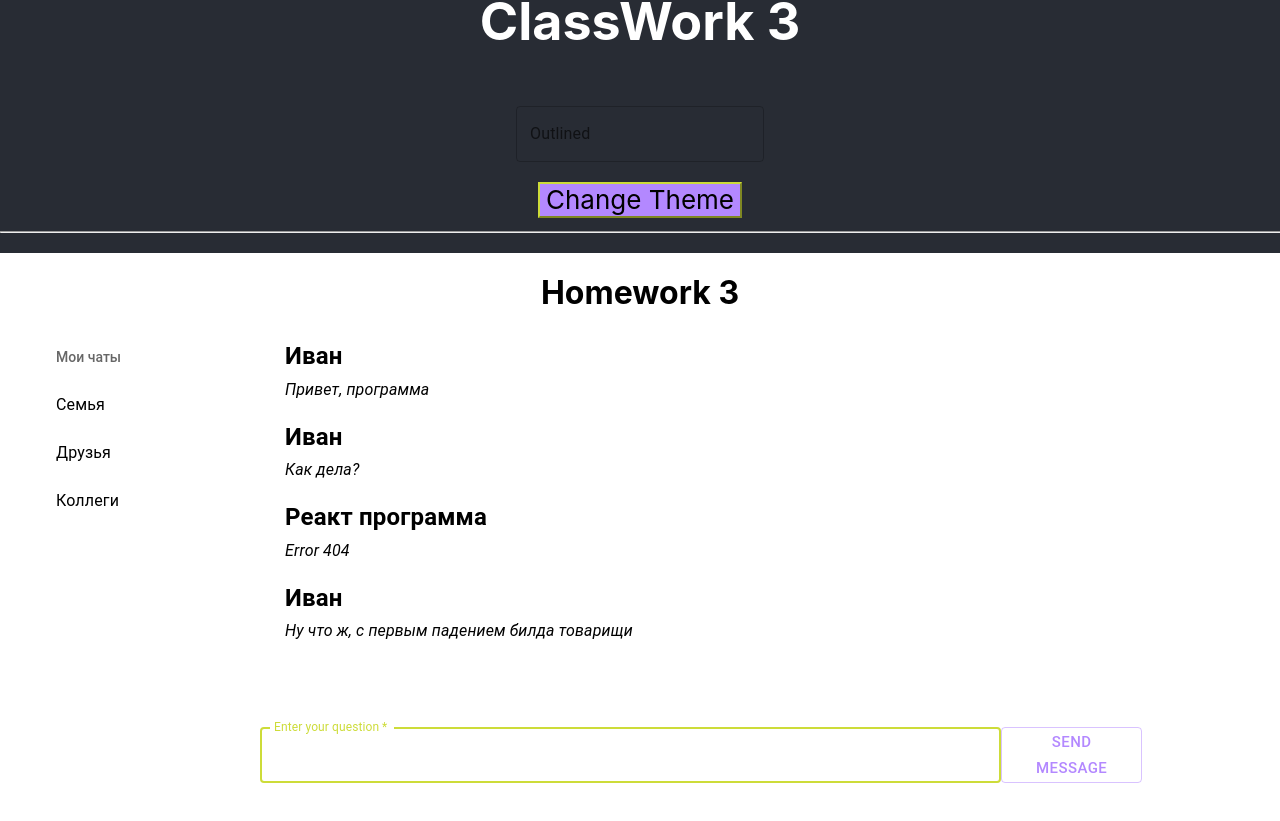
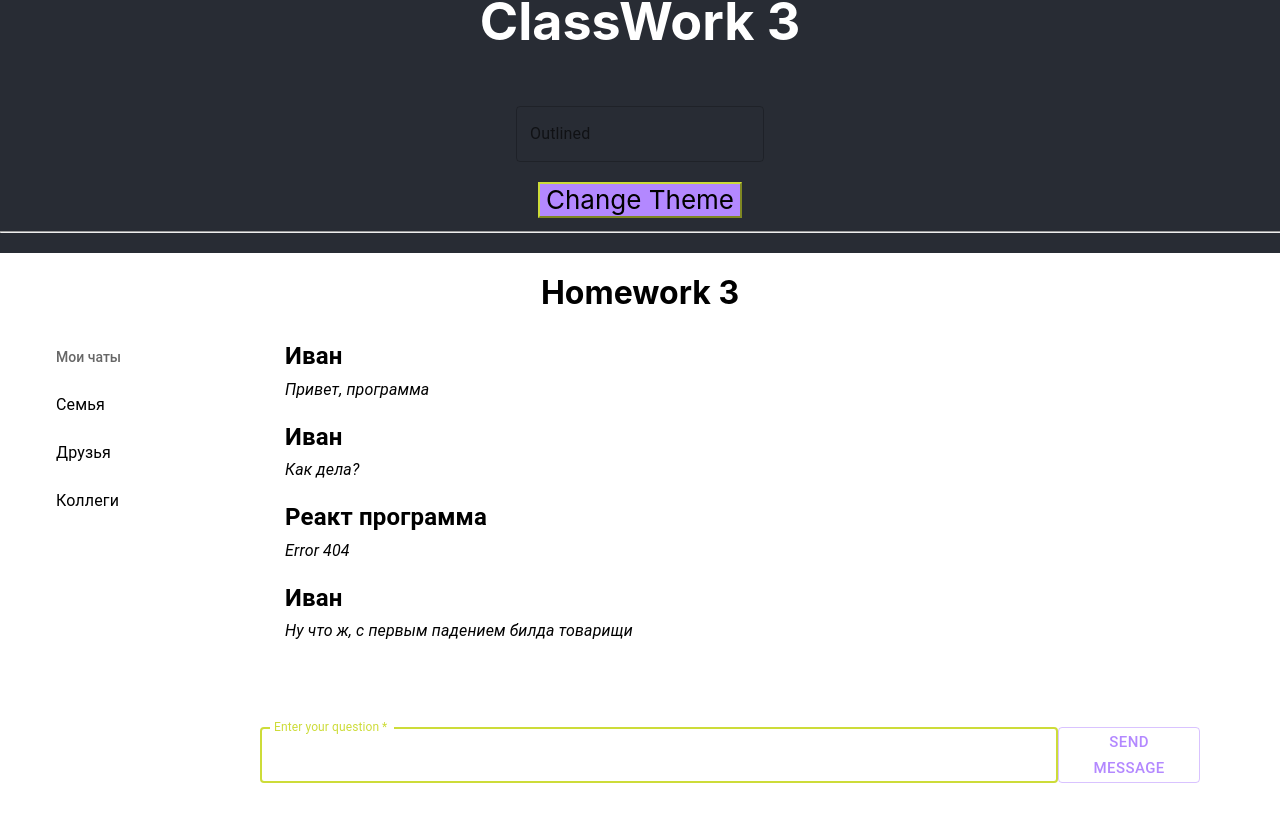
Before and after one commit to ivan-ust402/GB-react, a React (Create React App) app: page / in a window 1280 px wide. Shown: the part 1070-1891 px from the top of the page. Built offline with nearby package versions, Linux system fonts and the light colour scheme.

Commit message:
Add some style settings

```diff
--- a/src/components/ChatMUI/ChatMUI.jsx
+++ b/src/components/ChatMUI/ChatMUI.jsx
@@ -116,7 +116,7 @@ function Chat() {
           alignItems: "center",
           flexDirection: "row",
           borderRadius: "20px",
-          width: "90%",
+          marginRight: 5,
           position: 'absolute',
           bottom: 50,
           left: 0,
@@ -155,7 +155,7 @@ function Chat() {
           Send Message
         </Button>
       </Box>
-      <List sx={{ width: "100%", bgcolor: "background.paper", height: 310, overflow: 'scroll' }}>
+      <List sx={{ width: "100%", bgcolor: "background.paper", height: 310, overflow: 'scroll'}}>
         {messageList
           .map((message, index) => (
             <ListItem
@@ -166,7 +166,7 @@ function Chat() {
                 flexDirection: "column",
                 alignItems: "flex-start",
                 gap: "2px",
-                width: "100%",
+                paddingRight: 10,
               }}
             >
               <Typography
```
